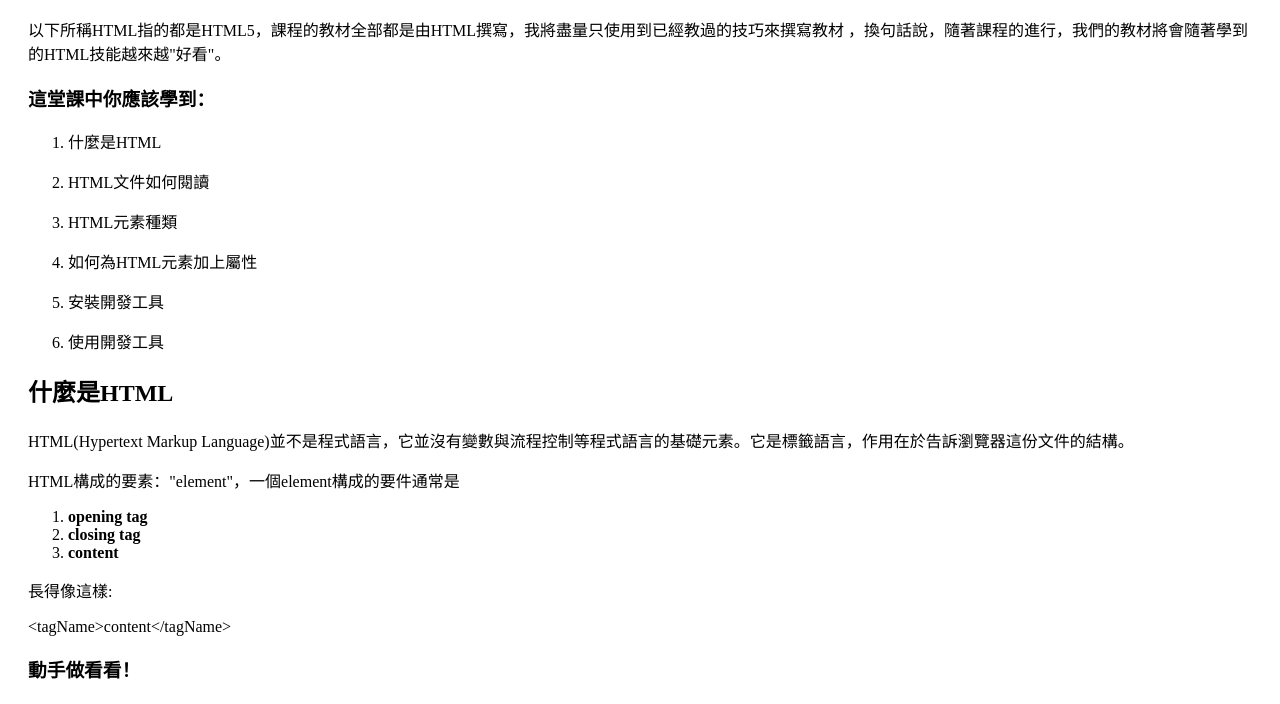
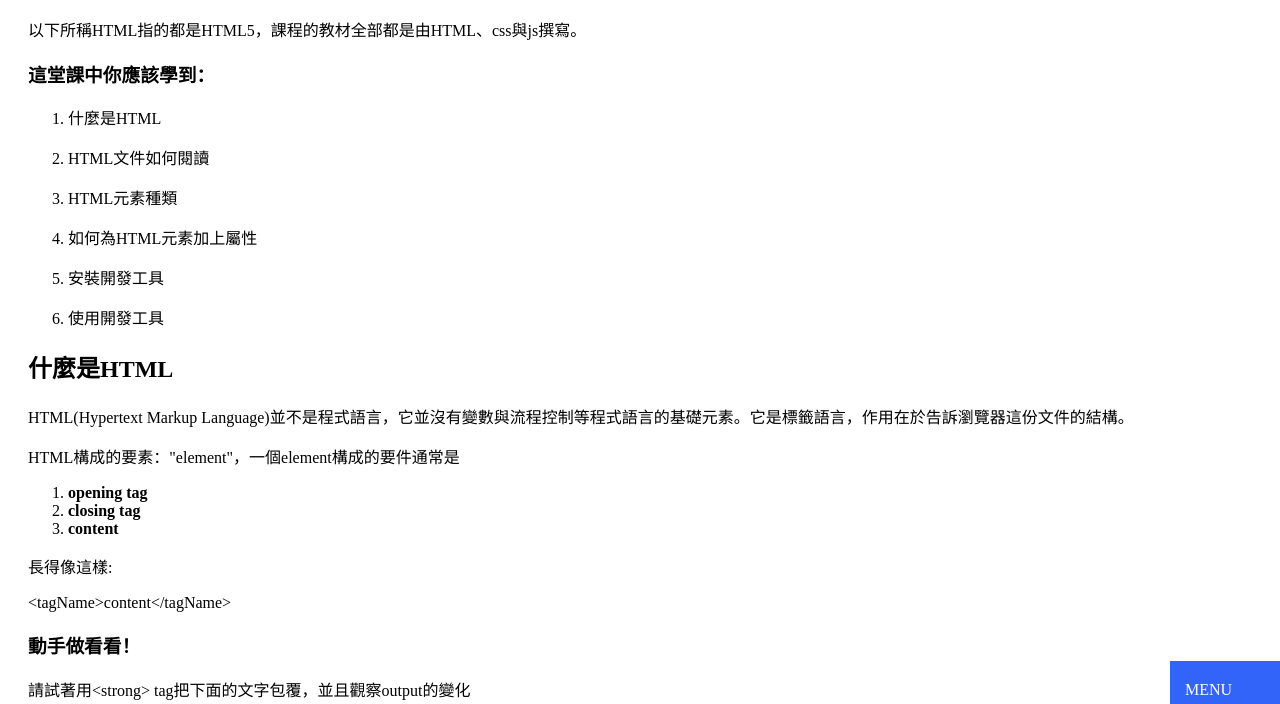
Before and after one commit to ckpiggy/HTML-CSS_CLASS, a plain HTML site: page html/basic.html in a window 1280 px wide. Shown: the part 76-780 px from the top of the page. Drawn offline with Linux system fonts and the light colour scheme.

Commit message:
add menu

```diff
--- a/assets/css/main.css
+++ b/assets/css/main.css
@@ -23,3 +23,32 @@ div.code {
 div.code code {
   display: block;
 }
+div.menu {
+  position: fixed;
+  display: inline-block;
+  right: 0;
+  bottom: 5px;
+  width: 80px;
+  z-index: 10;
+  background: rgb(50, 100,250);
+  color: white;
+  padding: 20px 15px;
+  overflow: hidden;
+  content: 'menu';
+}
+div.menu span.title {
+  color:white;
+}
+div.menu a {
+  color:white;
+  display: none;
+}
+div.menu:hover {
+  width: 20%;
+}
+div.menu:hover a {
+  display: block;
+}
+div.menu {
+  transition: all 0.5s ease;
+}
--- a/assets/js/activity.js
+++ b/assets/js/activity.js
@@ -23,3 +23,22 @@ function actCreateHtmlDemoZone (defaultText) {
   output.className = 'output'
   return zone
 }
+
+function createHoverMenu (items) {
+  var anchors = items.map(function (item) {
+    var a = document.createElement('a');
+    a.innerText = item.label;
+    a.href = item.href
+    return a
+  });
+  var menu = document.createElement('div');
+  var title = document.createElement('span')
+  title.textContent = 'MENU';
+  title.className = 'title';
+  menu.className = 'menu';
+  menu.appendChild(title)
+  anchors.forEach(function (a) {
+    menu.appendChild(a);
+  });
+  return menu;
+}
--- a/html/basic.html
+++ b/html/basic.html
@@ -31,8 +31,7 @@
     <article>
       <header>
         <h2>前言</h2>
-        <p>以下所稱HTML指的都是HTML5，課程的教材全部都是由HTML撰寫，我將盡量只使用到已經教過的技巧來撰寫教材
-          ，換句話說，隨著課程的進行，我們的教材將會隨著學到的HTML技能越來越&quot;好看&quot;。</p>
+        <p>以下所稱HTML指的都是HTML5，課程的教材全部都是由HTML、css與js撰寫。</p>
         <h3>這堂課中你應該學到：</h3>
         <ol>
           <li><p>什麼是HTML</p></li>
@@ -44,7 +43,7 @@
         </ol>
       </header>
       <main>
-        <h2>什麼是HTML</h2>
+        <h2><a name="what_is_html">什麼是HTML</a></h2>
         <p>HTML(Hypertext Markup Language)並不是程式語言，它並沒有變數與流程控制等程式語言的基礎元素。它是標籤語言，作用在於告訴瀏覽器這份文件的結構。</p>
         <p>HTML構成的要素：&quot;element&quot;，一個element構成的要件通常是</p>
         <ol>
@@ -57,7 +56,7 @@
         <h3>動手做看看！</h3>
         <p>請試著用&lt;strong&gt; tag把下面的文字包覆，並且觀察output的變化</p>
         <div id="demo1"></div>
-        <h3>HTML元素</h3>
+        <h3><a name="how_to_read">HTML元素</a></h3>
         <p>
           HTML的元素百百種，當我們遇到問題的時候除了Google和試誤法以外有更好的方法：<strong>查規格！</strong>
           沒錯就是<strong>查規格</strong>，各家瀏覽器為什麼能讀懂HTML就是因為他們依照W3C這個組織制定的規格實作瀏覽器，
@@ -124,7 +123,7 @@
         <p>到這邊，我們看完了一個元素的規格，其實要看的地方也只有<q>Categories</q>、<q>Content model</q>
           和<q>Content attributes</q>而已。</p>
         <p><strong>冷靜點，沒那麼可怕的！</strong></p>
-        <h3>元素種類</h3>
+        <h3><a name="html_kind">元素種類</a></h3>
         <p>下面規格書的3.2.4.2介紹html的7大類原素，有興趣的可以看看。但我們目前不會深入探討。（是不是鬆了一口氣？）</p>
         <iframe src="https://www.w3.org/TR/html5/dom.html#categories"></iframe>
         <p>回想我一開始學習網頁的時候我腦中的元素只有三大類：</p>
@@ -141,18 +140,16 @@
         <p>不是所有的元素會夾著content，像是&lt;img&gt;元素只需要在屬性中標示圖片URL就能夠顯示內容</p>
         <p>請試著為一個&lt;img&gt;加上<q>src</q>屬性<q>../assets/img/cute.png</q></p>
         <div id="demo3"></div>
-        <h3>更多屬性</h3>
+        <h3><a name="attr">更多屬性</a></h3>
         <p>請為以下的&lt;a&gt;加上<q>href</q>屬性<q>https://google.com</q>並點擊看看</p>
         <div id="demo4"></div>
         <p>請為以下的&lt;input&gt;加上<q>distabled</q>屬性並試著輸入</p>
         <div id="demo5"></div>
-        <h3>工具準備</h3>
+        <h3><a name="tool">工具準備</a></h3>
         <ul>
           <li><p>安裝vscode</p></li>
           <li><p>Chrome瀏覽器開發者工具</p></li>
         </ul>
-        <h3>課後活動</h3>
-        <p>打開這個網頁的原始碼，試著自己玩一玩！提出你的問題吧！</p>
       </main>
     </article>
     <script>
@@ -167,6 +164,15 @@
         demo4.appendChild(actCreateHtmlDemoZone('<a target="_blank">go google</a>'))
         var demo5 = document.querySelector('#demo5')
         demo5.appendChild(actCreateHtmlDemoZone('<input>'))
+        var menu = createHoverMenu([
+          {label: '什麼是HTML', href: '#what_is_html'},
+          {label: 'HTML文件如何閱讀', href: '#how_to_read'},
+          {label: 'HTML元素種類', href: '#html_kind'},
+          {label: '如何為HTML元素加上屬性', href: '#attr'},
+          {label: '安裝並使用開發工具', href: '#tool'}
+        ]);
+        var body = document.getElementsByTagName('body')[0];
+        body.appendChild(menu);
       })()
     </script>
   </body>
```
Also changed, not shown: html/head.html (+17 -8 lines), index.html (+1 -1 lines).
